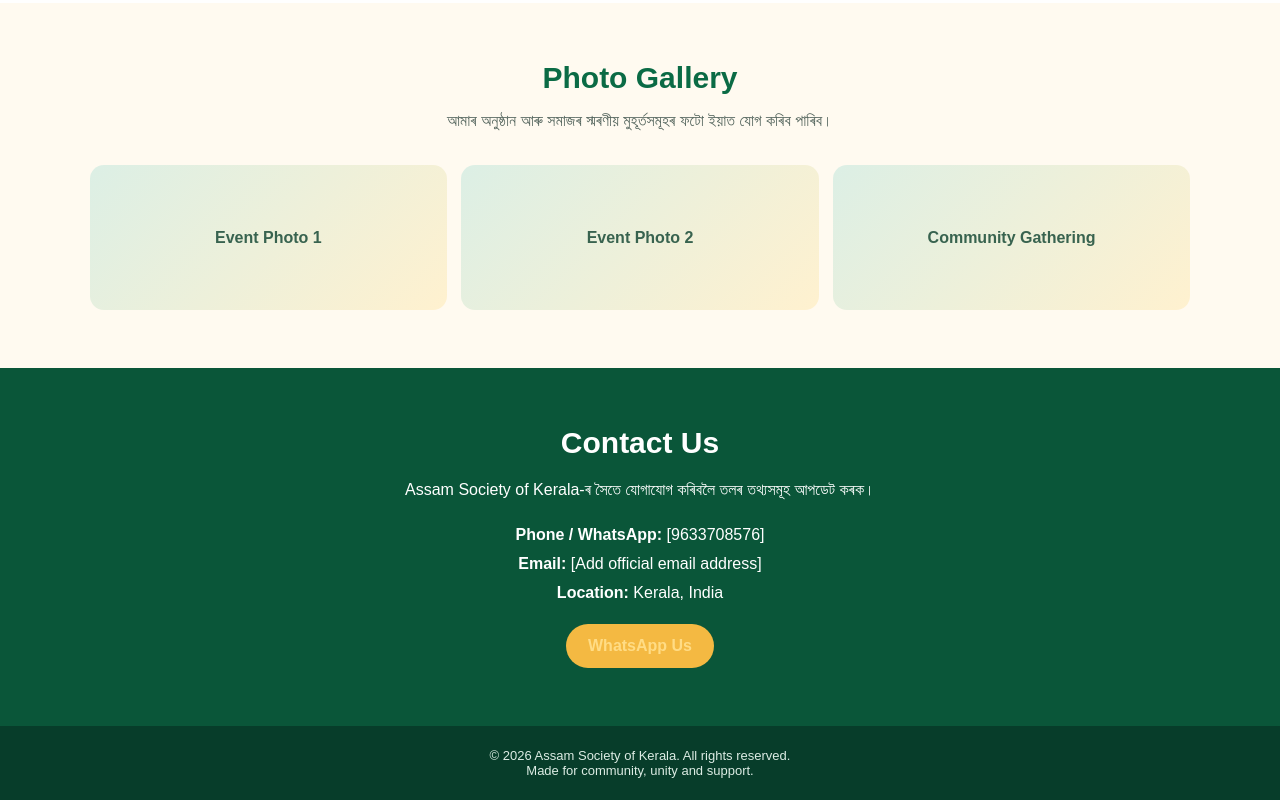
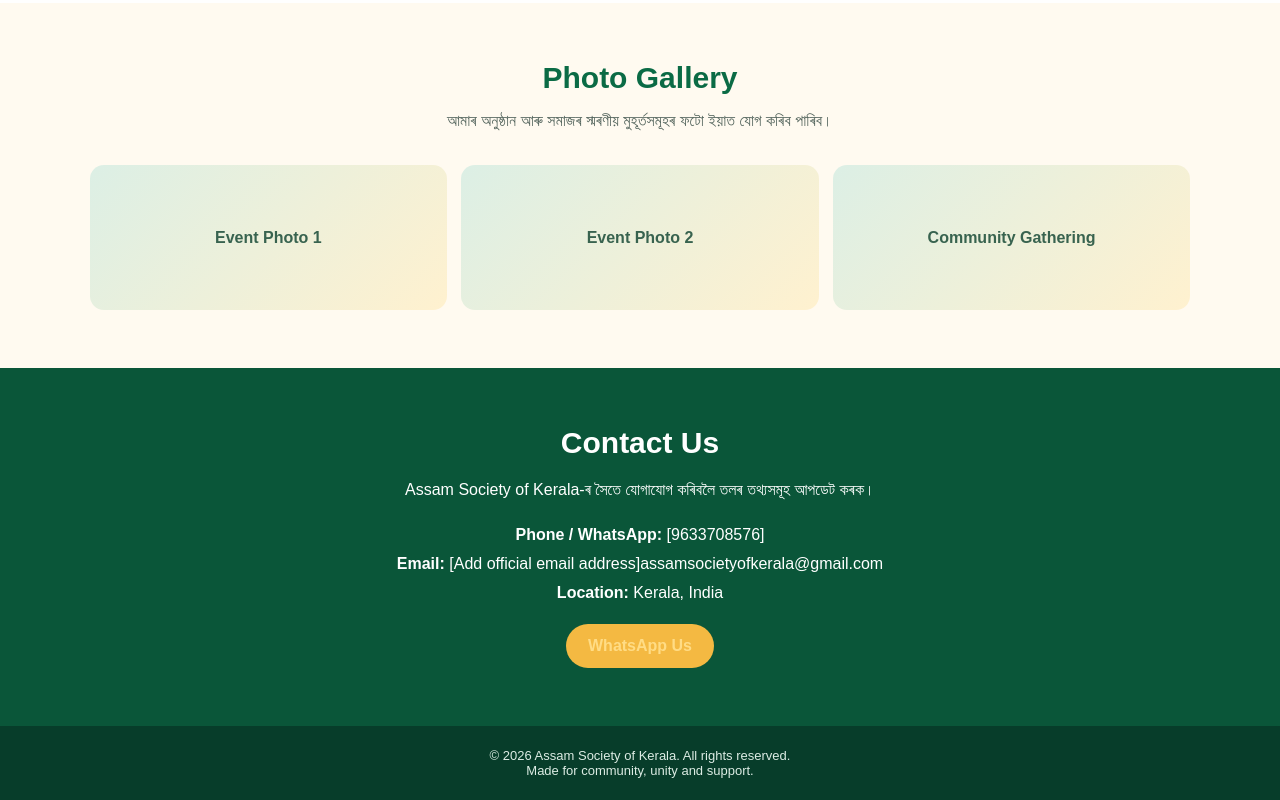
Before and after one commit to akashdutta372/assam-society-of-kerala, a plain HTML site: page index.html in a window 1280 px wide. Shown: the part 1342-2142 px from the top of the page. Drawn offline with Linux system fonts and the light colour scheme.

Commit message:
Update index.html

```diff
--- a/index.html
+++ b/index.html
@@ -62,7 +62,7 @@ footer{background:#073d2a;color:#dcece4;text-align:center;padding:22px;font-size
 <section id="contact" class="contact">
   <h2 class="section-title">Contact Us</h2>
   <p>Assam Society of Kerala-ৰ সৈতে যোগাযোগ কৰিবলৈ তলৰ তথ্যসমূহ আপডেট কৰক।</p>
-  <p><strong>Phone / WhatsApp:</strong> [9633708576]<br><strong>Email:</strong> [Add official email address]<br><strong>Location:</strong> Kerala, India</p>
+  <p><strong>Phone / WhatsApp:</strong> [9633708576]<br><strong>Email:</strong> [Add official email address]assamsocietyofkerala@gmail.com<br><strong>Location:</strong> Kerala, India</p>
   <a class="btn" href="https://wa.me/9633708576" target="_blank" rel="noopener">WhatsApp Us</a>
 </section>
 </main>
```
